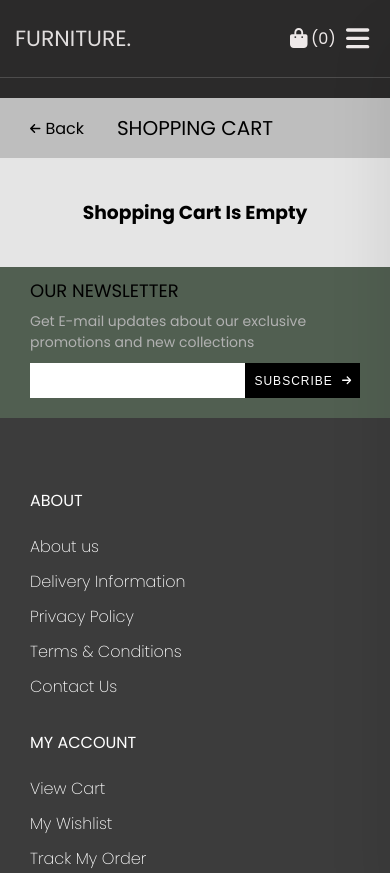
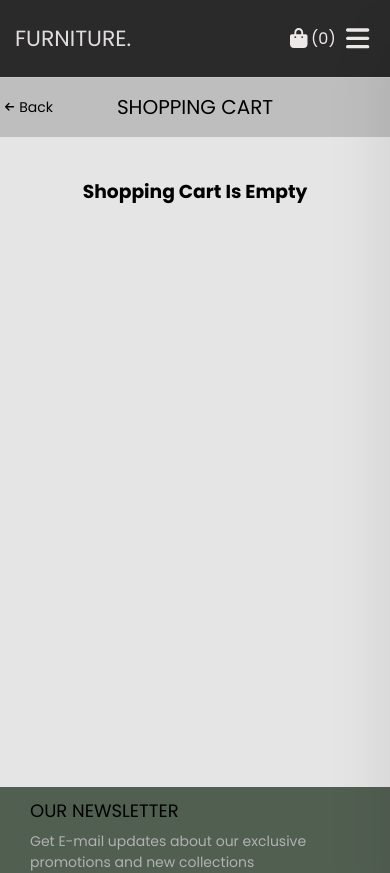
Before and after one commit to Dovile234/ecommerce-website, a React (Create React App) app: page /cart in a window 390 px wide. Shown: the top 873 px of the page. Built offline with nearby package versions, Linux system fonts and the light colour scheme.

Commit message:
cart size fixed

```diff
--- a/src/style/Cart.css
+++ b/src/style/Cart.css
@@ -42,6 +42,7 @@
   padding: 40px 0;
   margin: 0;
   text-align: center;
+  height: 650px;
 }
 
 .cart-wrap {
@@ -225,17 +226,6 @@
   color: rgb(36, 36, 36);
 }
 
-@media (max-width: 400) {
-  .go-back-section p {
-    font-size: 16px;
-  }
-
-  .go-back-section a {
-    font-size: 14px;
-    left: 10px;
-  }
-}
-
 @media (max-width: 1300px) {
   .cart-item-wrap {
     grid-template-columns: 17% 83%;
@@ -263,6 +253,12 @@
     width: 100%;
     margin: 0;
     margin-bottom: 30px;
+  }
+}
+
+@media (max-width: 750px) {
+  .go-back-wrap {
+    padding-top: 77px;
   }
 }
 
@@ -298,4 +294,15 @@
   .count-handler {
     margin: 10px 0;
   }
+
+  .go-back-section a {
+    left: 5px;
+    font-size: 14px;
+  }
 }
+
+@media (max-width: 400) {
+  .go-back-section p {
+    font-size: 16px;
+  }
+}
```
